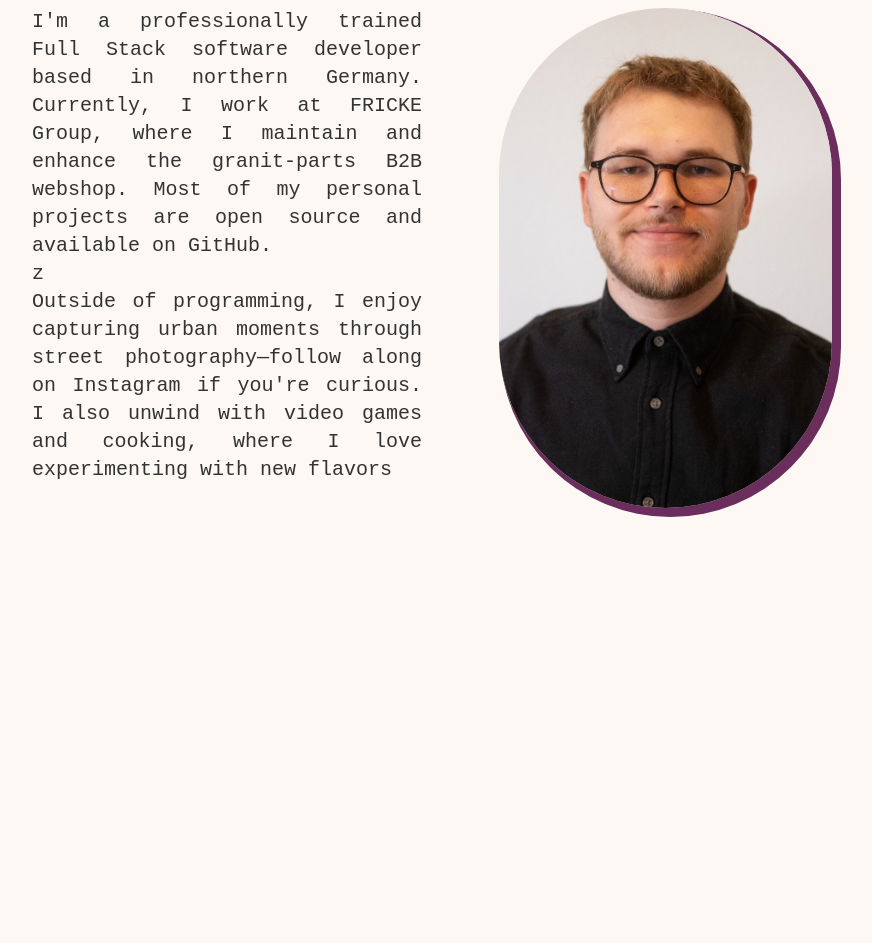
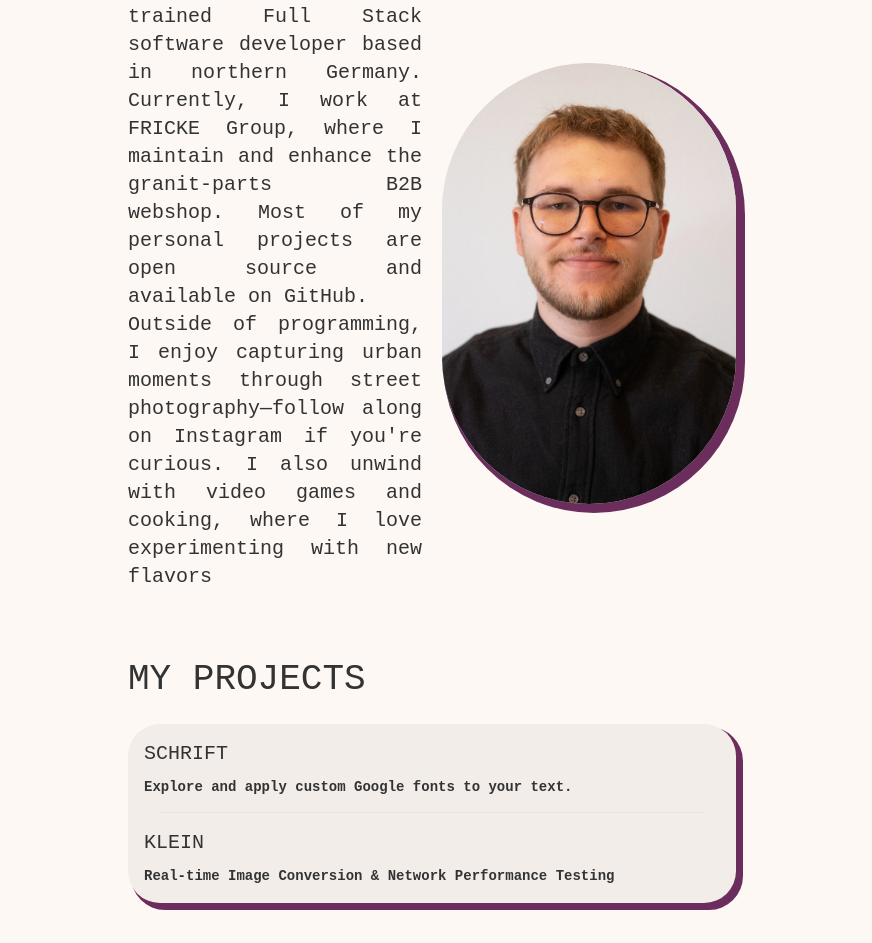
Before and after one commit to tostu/ICH, a Svelte app: page / in a window 1280 px wide. Shown: the part 234-1177 px from the top of the page, without its empty margins (208-1080 px from the left). Before the commit the page ends 800 px from the top, so only its background shows below. Built offline with nearby package versions, Linux system fonts and the light colour scheme.

Commit message:
add project section

```diff
--- a/src/App.svelte
+++ b/src/App.svelte
@@ -1,5 +1,6 @@
 <script lang="ts">
     import me from "$lib/assets/me.webp";
+    import Projects from "./lib/components/Projects.svelte";
 </script>
 
 <svelte:head>
@@ -9,18 +10,15 @@
         content="My name is Torge Stubbe. I'm a Full Stack software developer from northern Germany."
     />
 </svelte:head>
-
 <main>
-    <section>
-        <div class="container mx-auto md:px-44">
+    <div class="container mx-auto lg:px-52">
+        <section>
             <div class="row justify-between">
                 <h1>Moin.</h1>
             </div>
-            <h2>My name is Torge Stubbe.</h2>
-            <div
-                class="flex flex-col xl:flex-row gap-5 items-center xl:items-start"
-            >
-                <div class="xl:w-[50%]">
+            <h2>I'm Torge Stubbe.</h2>
+            <div class="flex flex-col xl:flex-row gap-5 items-center">
+                <div class="xl:w-[50%] xl:max-w-[380px]">
                     <p class="text-justify">
                         I'm a professionally trained Full Stack software
                         developer based in northern Germany. Currently, I work
@@ -36,7 +34,6 @@
                             >GitHub</a
                         >.
                     </p>
-                    <p>z</p>
                     <p class="text-justify">
                         Outside of programming, I enjoy capturing urban moments
                         through street photography—follow along on <a
@@ -46,19 +43,23 @@
                         where I love experimenting with new flavors
                     </p>
                 </div>
-
                 <!-- <Polaroid src={me} caption="me"></Polaroid> -->
-                <div class="col items-center xl:w-[50%] flex justify-end">
+                <div class="xl:w-[50%] flex justify-end">
                     <img
                         id="me"
                         src={me}
                         alt=""
                         srcset=""
-                        class="rounded-full shadow-lg max-h-[500px]"
+                        class="rounded-full shadow-lg max-h-[450px]"
                         style="box-shadow: 5px 5px 0px 4px #6B2D5C;"
                     />
                 </div>
             </div>
-        </div>
-    </section>
+        </section>
+
+        <section class="mt-16">
+            <h2>my projects</h2>
+            <Projects />
+        </section>
+    </div>
 </main>
--- a/src/app.css
+++ b/src/app.css
@@ -14,6 +14,8 @@
     prefersdark: false;
     color-scheme: "light";
     --color-base-100: oklch(98.19% 0.008 61.46);
+    --color-base-200: oklch(95% 0.009 61.46);
+    --color-base-300: oklch(90% 0.01 61.46);
     --color-base-content: oklch(32.11% 0 0);
     --color-primary: oklch(48.5% 0.075 149.98);
     --color-primary-content: oklch(98% 0.022 95.277);
@@ -43,7 +45,7 @@
 
 body {
     font-family: "JetBrains Mono Variable", monospace;
-    padding: 5vh 5vw;
+    padding: 5vh 10vw;
     @apply text-xl font-light;
 }
 
@@ -54,7 +56,11 @@ h1 {
 }
 
 h2 {
-    @apply text-4xl;
+    @apply text-4xl uppercase;
+}
+
+h3 {
+    @apply text-xl uppercase;
 }
 
 h1,
@@ -72,5 +78,5 @@ h3,
 h4,
 h5,
 h6 {
-    margin-bottom: 1.4em;
+    margin-bottom: 0.5em;
 }
--- /dev/null
+++ b/src/lib/components/Projects.svelte
@@ -0,0 +1,31 @@
+<script lang="ts">
+    const projects = [
+        {
+            title: "SCHRIFT",
+            description: "Explore and apply custom Google fonts to your text.",
+            link: "https://schrift.app.tostu.me/",
+        },
+        {
+            title: "KLEIN",
+            description:
+                "Real-time Image Conversion & Network Performance Testing",
+            link: "https://klein.app.tostu.me/",
+        },
+    ];
+</script>
+
+<ul
+    class="list bg-base-200 rounded-box shadow-md"
+    style="box-shadow: 5px 5px 0px 2px #6B2D5C;"
+>
+    {#each projects as project}
+        <li class="list-row">
+            <a href={project.link} target="_blank">
+                <h3>{project.title}</h3>
+                <p class="font-semibold">
+                    {project.description}
+                </p>
+            </a>
+        </li>
+    {/each}
+</ul>
```
Also changed, not shown: src/assets/svelte.svg (deleted).
